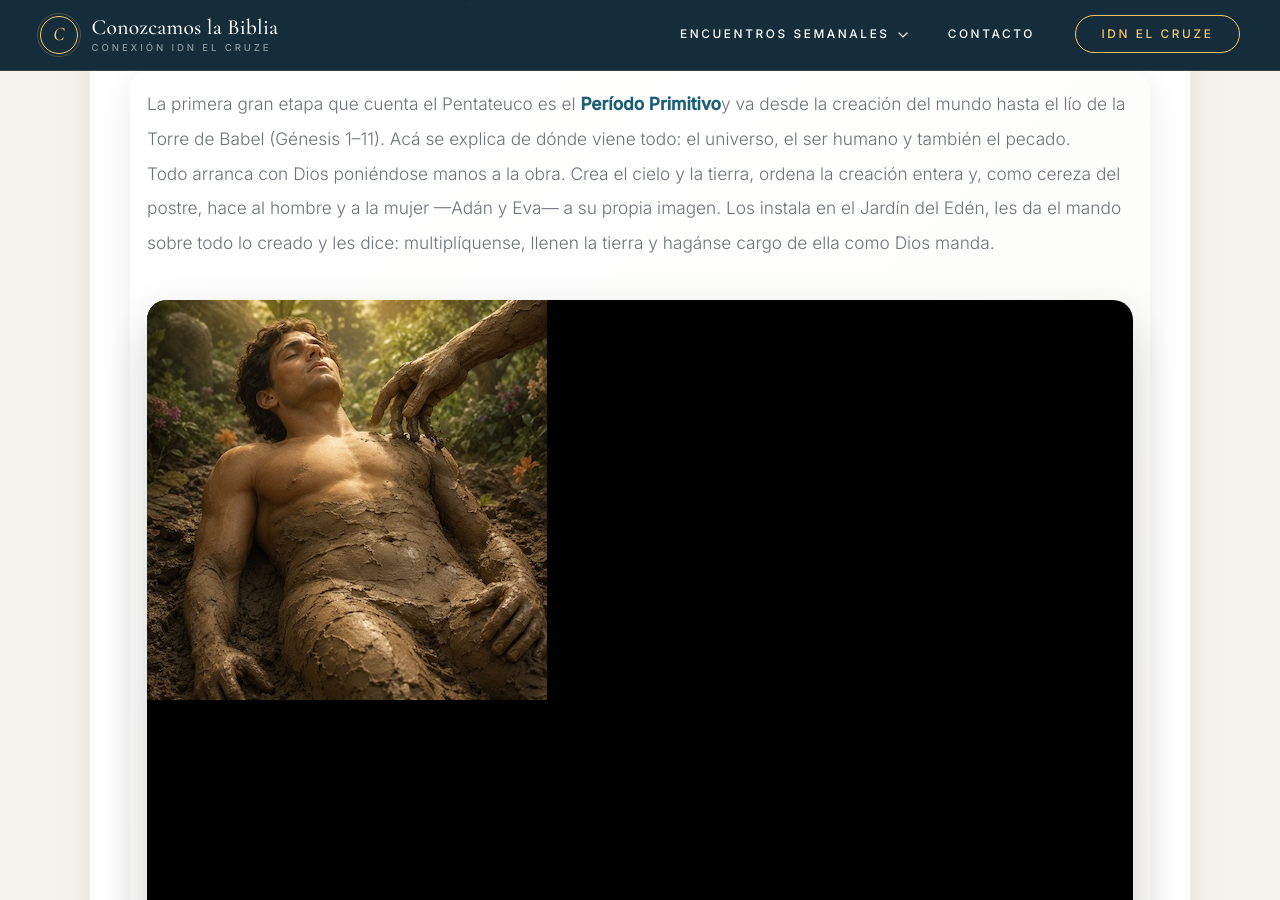
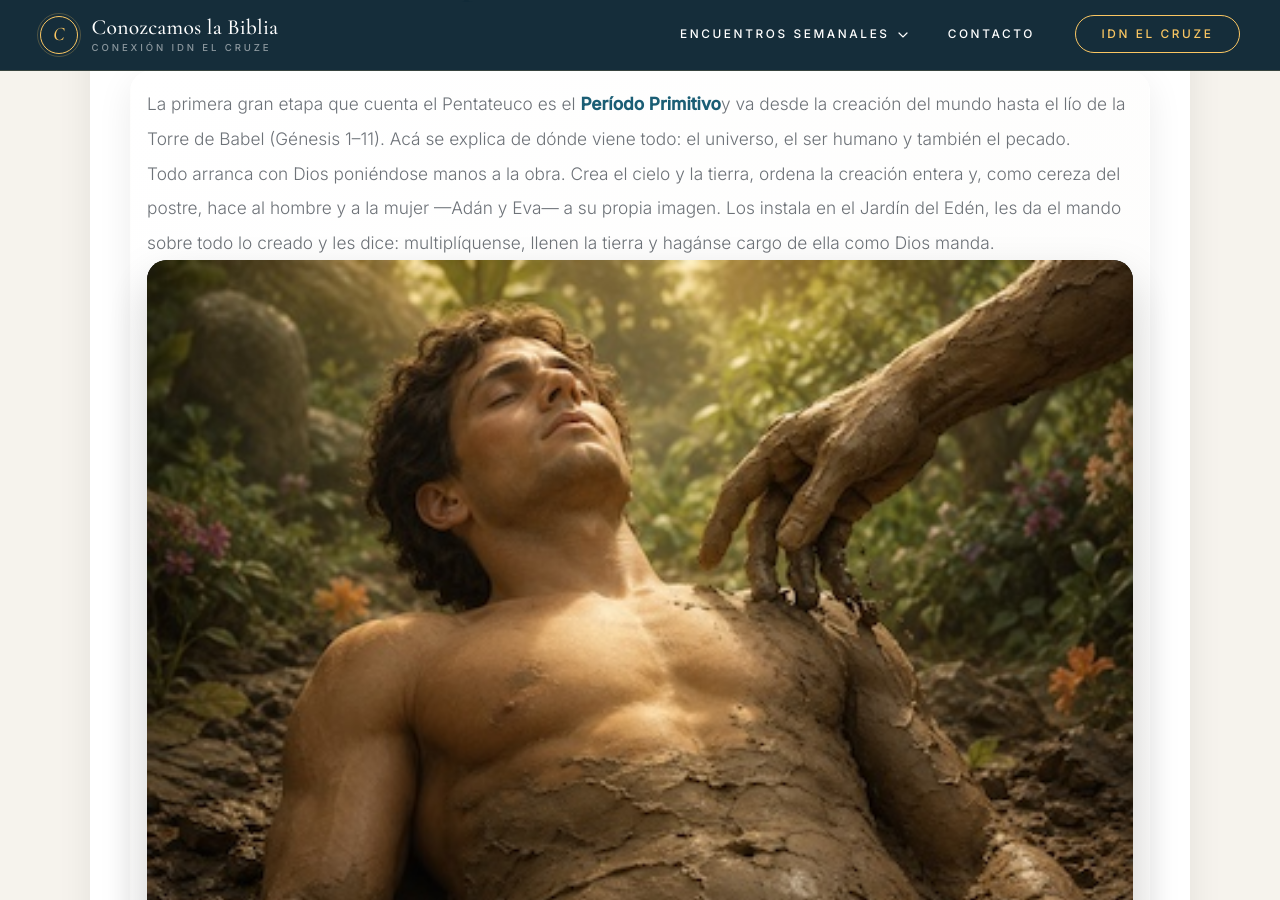
Before and after one commit to iporoma/conozcamoslabiblia, a Jekyll site: the page built from test1.html, in a window 1280 px wide and 900 px high, scrolled down 951 px. Built offline with Jekyll 4.4.1, drawn with Linux system fonts in a browser that asks for light colours.

Commit message:
Update encuentros.css

```diff
--- a/assets/css/encuentros.css
+++ b/assets/css/encuentros.css
@@ -535,24 +535,29 @@
    IMAGES
    ========================================== */
 
+.image-row{
+    display:flex;
+    gap:1rem; /* espacio entre las imágenes */
+    margin:2.5rem 0;
+}
+
 .image-container{
     position:relative;
-    width:100%;
+    flex:1;
+    width:auto;
     aspect-ratio:1 / 1;
-    margin:2.5rem 0;
+    margin:0;
     border-radius:20px;
     overflow:hidden;
     box-shadow:0 20px 45px rgba(0,0,0,.18);
     background:#000;
 }
 
-/* .image-container iframe{
-    position:absolute;
-    inset:0;
+.image-container img{
     width:100%;
     height:100%;
-    border:none;
-} */
+    object-fit:cover;
+}
 
 /* ==========================================
    RESPONSIVE
```
